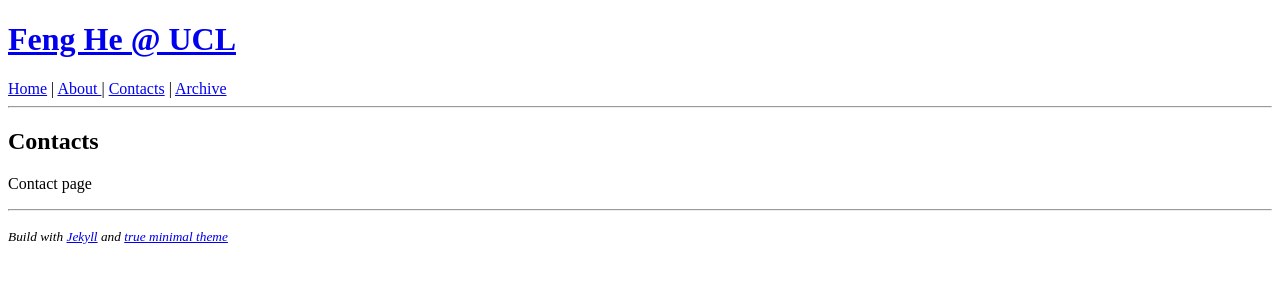
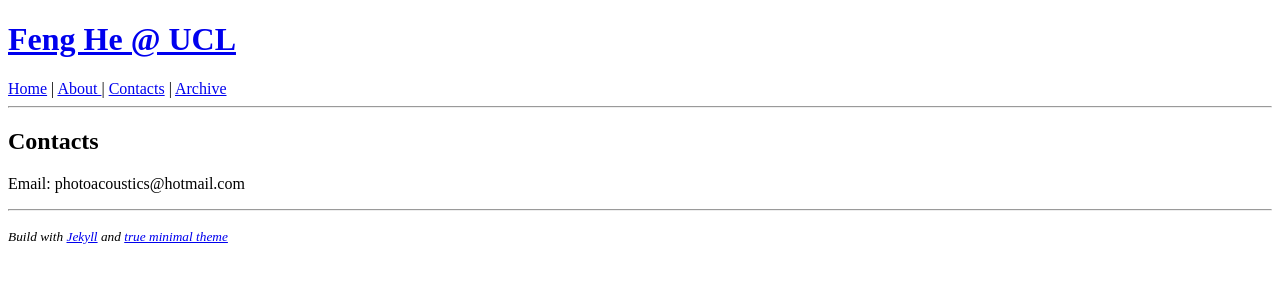
Before and after one commit to photoacoustics/photoacoustics.github.io, a Jekyll site: the page built from contact/index.html, in a window 1280 px wide. Shown: the top 300 px of the page. Built offline with Jekyll 4.4.1, drawn with Linux system fonts in a browser that asks for light colours.

Commit message:
Update index.html

```diff
--- a/contact/index.html
+++ b/contact/index.html
@@ -2,4 +2,4 @@
 layout: default
 ---
             <h2>Contacts</h2>
-            <p>Contact page</p>
+            <p>Email: photoacoustics@hotmail.com</p>
```
